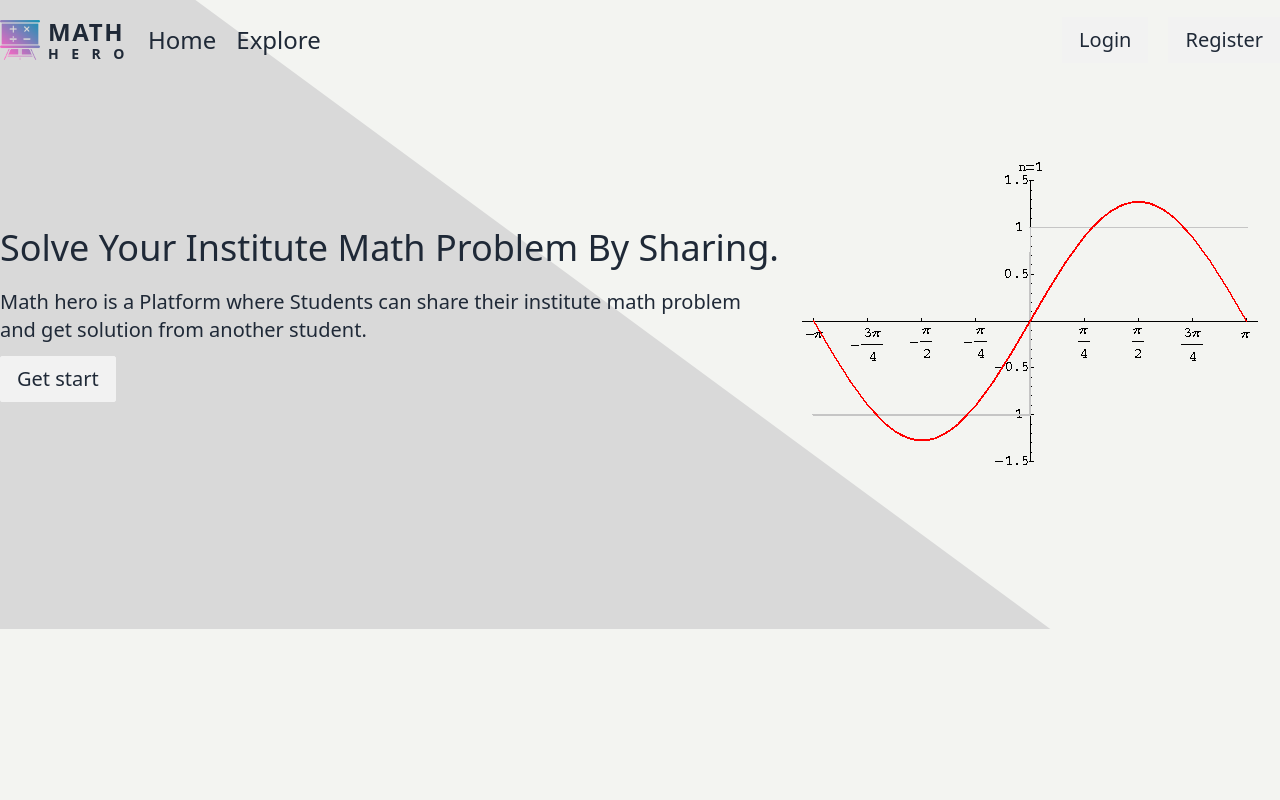
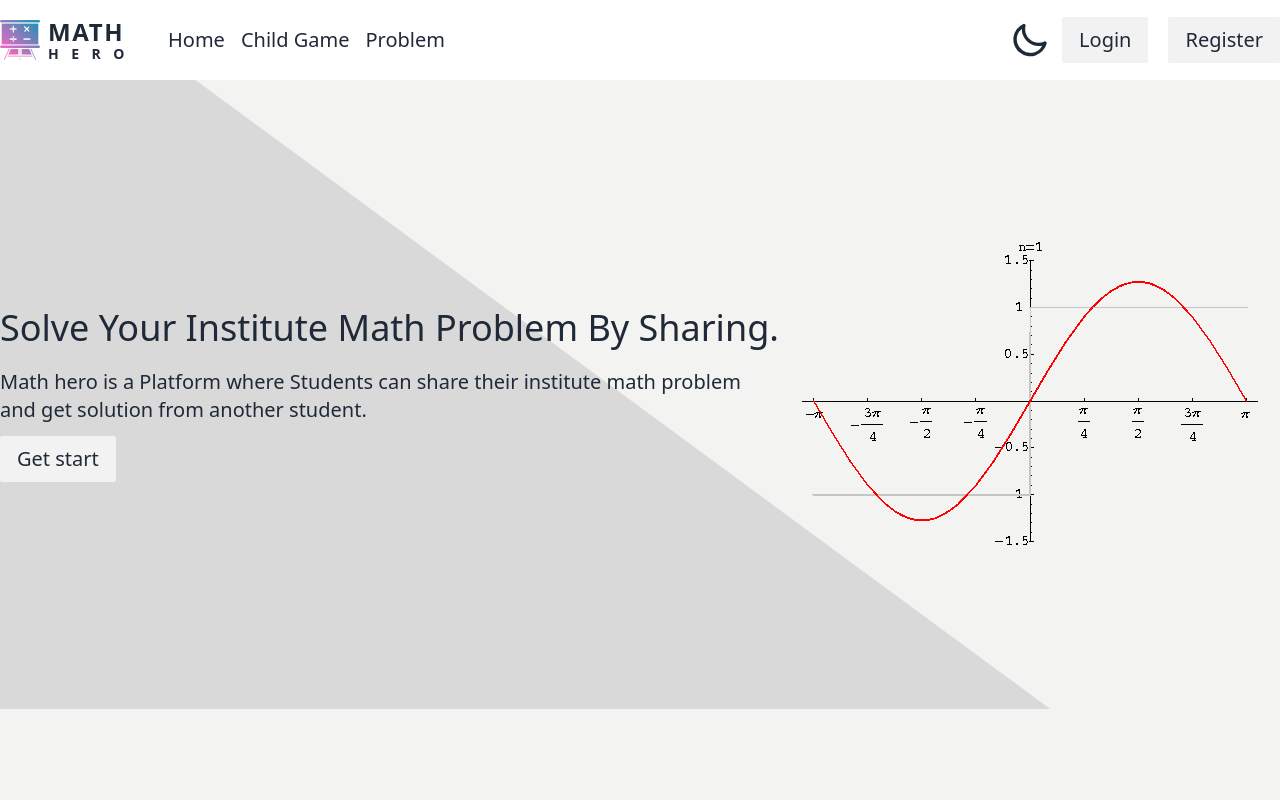
Before and after one commit to atikrahad/math-hero-client, a React (Vite) app: page / in a window 1280 px wide. Shown: the top 800 px of the page. Built offline with nearby package versions, Linux system fonts and the light colour scheme; no server answers.

Commit message:
adding child game section

```diff
--- a/index.html
+++ b/index.html
@@ -8,7 +8,7 @@
 <script id="MathJax-script" async src="https://cdn.jsdelivr.net/npm/mathjax@3/es5/tex-mml-chtml.js"></script>
     <title>Math Hero</title>
   </head>
-  <body data-theme="light">
+  <body id="dashboard">
     <div id="root"></div>
     <script type="module" src="/src/main.jsx"></script>
   </body>
--- a/src/Layout/Dashboard/Dashboard.jsx
+++ b/src/Layout/Dashboard/Dashboard.jsx
@@ -5,7 +5,7 @@ import Footer from "../../Shared/Footer/Footer";
 
 const Dashboard = () => {
   return (
-    <div id="dashboard">
+    <div >
       <Navber shadwo={"shadow-lg"}></Navber>
       <Outlet></Outlet>
       <Footer></Footer>
--- /dev/null
+++ b/src/Layout/Dashboard/Pages/Childgame/Childgame.jsx
@@ -0,0 +1,44 @@
+import React, { useEffect, useState } from "react";
+
+const Childgame = () => {
+  const [arr, setArr] = useState([]);
+  const [firstv, setFirstv] = useState(0);
+  const [sec, setSec] = useState(0);
+
+  useEffect(() => {
+    const firstValue = Math.ceil(Math.random() * 20);
+    const secondValue = Math.ceil(Math.random() * 20);
+    const first = Math.ceil(Math.random() * 40);
+    const second = Math.ceil(Math.random() * 40);
+    const ans = firstValue + secondValue;
+    setFirstv(firstValue);
+    setSec(secondValue);
+    setArr([first, second, ans]);
+  }, []);
+  console.log(arr);
+
+  const output = arr.sort(() => Math.random() - 0.5);
+
+  return (
+    <div className="grid grid-cols-10 gap-5 max-w-screen-xl mx-auto my-10">
+      <div className="col-span-7 h-[80vh] shadow-xl rounded-md badge-ghost">
+        <div className="w-full flex items-center justify-center h-full">
+          <h1 className="text-[9em] font-bold">
+            {firstv} + {sec} = ?
+          </h1>
+        </div>
+      </div>
+      <div className="col-span-3 gap-5 grid grid-rows-3">
+        {output.map((i) => (
+          <div className="badge-ghost shadow-xl rounded-md">
+            <div className="w-full h-full flex items-center justify-center">
+              <h1 className="text-7xl font-semibold">{i}</h1>
+            </div>
+          </div>
+        ))}
+      </div>
+    </div>
+  );
+};
+
+export default Childgame;
--- a/src/Layout/Landingpage/Landingpage.jsx
+++ b/src/Layout/Landingpage/Landingpage.jsx
@@ -5,18 +5,13 @@ import Banner from "./landingpageComponents/Banner";
 import Howcanuse from "./landingpageComponents/Howcanuse";
 import { Navigate } from "react-router-dom";
 
+const Landingpage = () => {
+  const { user } = useAuth();
 
-const Landingpage = () => {
-  const {user} = useAuth()
-  if(user){
-    return <Navigate to={"/dashboard"}></Navigate>
-  }
   return (
     <div>
-      <Navber posi={"absolute"}></Navber>
       <Banner></Banner>
       <Howcanuse></Howcanuse>
-      <Footer></Footer>
     </div>
   );
 };
--- a/src/Router/router.jsx
+++ b/src/Router/router.jsx
@@ -10,11 +10,50 @@ import Privateroute from "./Privateroute";
 import Profile from "../Layout/Dashboard/Pages/Profile/Profile";
 import Details from "../Layout/Dashboard/Pages/Problems/Details";
 import Leaderboard from "../Layout/Dashboard/Pages/Leaderboard/Leaderboard";
+import Childgame from "../Layout/Dashboard/Pages/Childgame/Childgame";
 
 const router = createBrowserRouter([
   {
     path: "/",
-    element: <Landingpage></Landingpage>,
+    element: <Dashboard></Dashboard>,
+    children: [
+      {
+        index: true,
+        element: <Landingpage></Landingpage>
+      },
+      {
+        path: "/childgame",
+        element: <Childgame></Childgame>,
+      },
+      {
+        path: '/problems',
+        element: (
+
+            <Problems></Problems>
+
+        ),
+      },
+      {
+        path: "/addproblem",
+        element: <Privateroute><AddEditor></AddEditor></Privateroute>,
+      },
+      {
+        path: "/notes",
+        element: <Privateroute><Note></Note></Privateroute>,
+      },
+      {
+        path: "/leaderboard",
+        element: <Privateroute><Leaderboard></Leaderboard></Privateroute>,
+      },
+      {
+        path: "/profile",
+        element: <Privateroute><Profile></Profile></Privateroute>,
+      },
+      {
+        path: "/:id",
+        element: <Privateroute><Details></Details></Privateroute>,
+      },
+    ],
   },
   {
     path: "/login",
@@ -27,36 +66,7 @@ const router = createBrowserRouter([
   {
     path: "/dashboard",
     element: <Dashboard></Dashboard>,
-    children: [
-      {
-        index: true,
-        element: (
 
-            <Privateroute><Problems></Problems></Privateroute>
-
-        ),
-      },
-      {
-        path: "/dashboard/addproblem",
-        element: <Privateroute><AddEditor></AddEditor></Privateroute>,
-      },
-      {
-        path: "/dashboard/notes",
-        element: <Privateroute><Note></Note></Privateroute>,
-      },
-      {
-        path: "/dashboard/leaderboard",
-        element: <Privateroute><Leaderboard></Leaderboard></Privateroute>,
-      },
-      {
-        path: "/dashboard/profile",
-        element: <Privateroute><Profile></Profile></Privateroute>,
-      },
-      {
-        path: "/dashboard/:id",
-        element: <Privateroute><Details></Details></Privateroute>,
-      },
-    ],
   },
 ]);
 
--- a/src/Shared/Navber/Navber.jsx
+++ b/src/Shared/Navber/Navber.jsx
@@ -10,9 +10,9 @@ const Navber = ({ posi, shadwo }) => {
     localStorage.getItem("theme") ? localStorage.getItem("theme") : "light"
   );
 
-  const {user} = useAuth()
+  const { user } = useAuth();
 
-  const email = user?.email
+  const email = user?.email;
 
   const { data } = useGetUserQuery({ email });
 
@@ -35,32 +35,26 @@ const Navber = ({ posi, shadwo }) => {
   return (
     <div className={`${posi} ${shadwo} w-full`}>
       <div className="flex justify-between items-center py-4 mx-auto max-w-screen-xl ">
-        <div className="flex items-center gap-5">
+        <div className="flex items-center gap-10 text-xl font-medium">
           <Logo></Logo>
           <ul className="space-x-4">
-            {!user && (
-              <div className="flex gap-5 text-2xl font-medium items-center">
-                <Link to="banner" spy={true} smooth={true} activeClass="active">
-                  Home
-                </Link>
-                <Link to="how" spy={true} smooth={true} activeClass="active">
-                  Explore
-                </Link>
-              </div>
-            )}
+            <NavLink to="/" >
+              Home
+            </NavLink>
+            <NavLink to="/childgame" >
+              Child Game
+            </NavLink>
 
             {/* dashboard route */}
 
-            {user && <NavLink to="/dashboard">Problem</NavLink>}
-            {user && <NavLink to="/dashboard/addproblem">Add Problem</NavLink>}
-            {user && (
-              <NavLink to="/dashboard/leaderboard">Leaderboard</NavLink>
-            )}
-            {user && <NavLink to="notes">My Note</NavLink>}
+            {<NavLink to="/problems">Problem</NavLink>}
+            {user && <NavLink to="/addproblem">Add Problem</NavLink>}
+            {user && <NavLink to="/leaderboard">Leaderboard</NavLink>}
+            {user && <NavLink to="/notes">My Note</NavLink>}
           </ul>
         </div>
         <div className="flex items-center space-x-3">
-          {user && (
+          { (
             <label className="swap swap-rotate">
               {/* this hidden checkbox controls the state */}
               <input
@@ -99,7 +93,7 @@ const Navber = ({ posi, shadwo }) => {
             </div>
           )}
           {user && (
-            <NavLink title="Profile" to="profile">
+            <NavLink title="Profile" to="/profile">
               {data?.profileImg ? (
                 <img
                   className="h-12 w-12 rounded-full"
@@ -108,7 +102,9 @@ const Navber = ({ posi, shadwo }) => {
                 />
               ) : (
                 <div
-                  style={{ backgroundColor: `hsl(${data?.name.length**4},50%, 50%)` }}
+                  style={{
+                    backgroundColor: `hsl(${data?.name.length ** 4},50%, 50%)`,
+                  }}
                   className="h-12 flex items-center justify-center  w-12 rounded-full "
                 >
                   <h1 className="text-3xl text-white font-medium">
```
